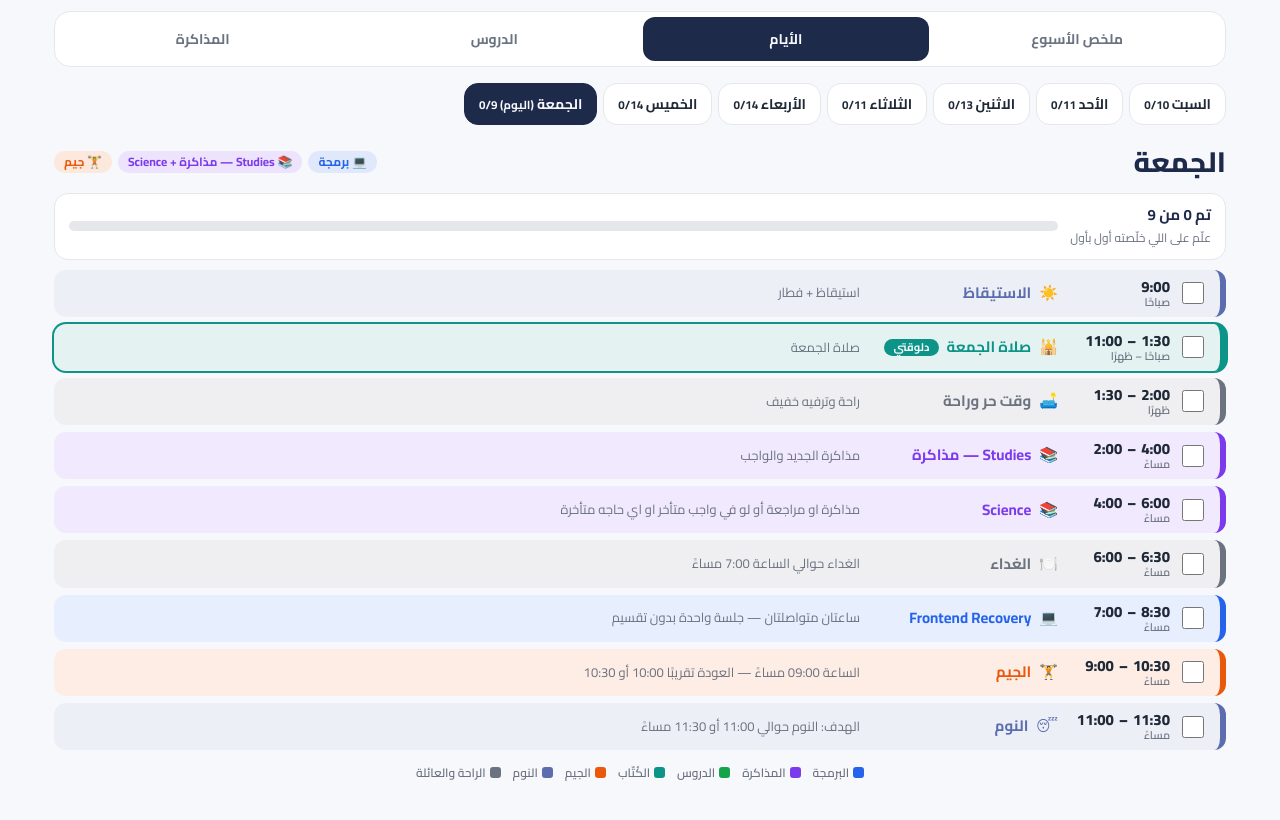
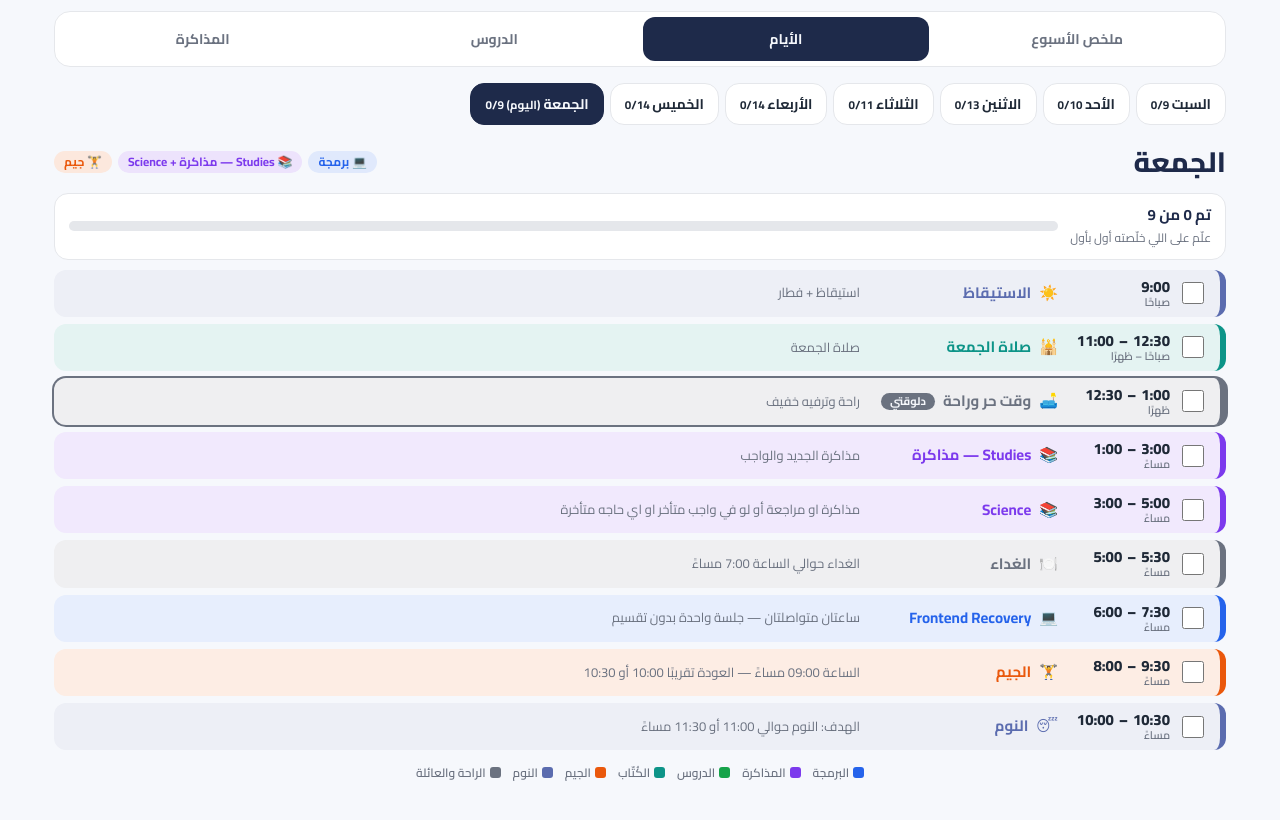
Before and after one commit to Abdokhaledshaaban/Daily-Routine, a plain HTML site: page index.html in a window 1280 px wide. Shown: the part 84-904 px from the top of the page. Drawn offline with Linux system fonts and the light colour scheme.

Commit message:
Update schedule times and activities in index.html

```diff
--- a/index.html
+++ b/index.html
@@ -590,20 +590,12 @@
                         id: 'd0_03',
                     },
                     {
-                        a: '14:00',
-                        b: '15:00',
-                        t: 'family',
-                        n: 'وقت العائلة والوقت الحر',
-                        d: 'راحة وترفيه خفيف — بدون مذاكرة',
-                        id: 'd0_04',
-                    },
-                    {
-                        a: '15:00',
-                        b: '16:00',
-                        t: 'kuttab',
-                        n: 'حفظ قرآن',
-                        d: 'حفظ قرآن لليوم الجديد',
-                        id: 'd0_05',
+                        a: '14:30',
+                        b: '16:30',
+                        t: 'lesson',
+                        n: 'Studies — درس',
+                        d: 'ينتهي 4:00 وقد يمتد إلى 4:30',
+                        id: 'd1_05',
                     },
                     {
                         a: '16:30',
@@ -680,14 +672,6 @@
                         id: 'd1_04',
                     },
                     {
-                        a: '16:00',
-                        b: '18:00',
-                        t: 'lesson',
-                        n: 'Studies — درس',
-                        d: 'ينتهي 6:00 وقد يمتد إلى 6:30',
-                        id: 'd1_05',
-                    },
-                    {
                         a: '18:00',
                         b: '19:00',
                         t: 'study',
@@ -1163,63 +1147,63 @@
                     },
                     {
                         a: '11:00',
-                        b: '13:30',
+                        b: '12:30',
                         t: 'prayer',
                         n: 'صلاة الجمعة',
                         d: 'صلاة الجمعة',
                         id: 'd6_01',
                     },
                     {
-                        a: '13:30',
-                        b: '14:00',
+                        a: '12:30',
+                        b: '13:00',
                         t: 'rest',
                         n: 'وقت حر وراحة',
                         d: 'راحة وترفيه خفيف',
                         id: 'd6_02',
                     },
                     {
-                        a: '14:00',
-                        b: '16:00',
+                        a: '13:00',
+                        b: '15:00',
                         t: 'study',
                         n: 'Studies — مذاكرة',
                         d: 'مذاكرة الجديد والواجب',
                         id: 'd6_03',
                     },
                     {
-                        a: '16:00',
-                        b: '18:00',
+                        a: '15:00',
+                        b: '17:00',
                         t: 'study',
                         n: 'Science',
                         d: 'مذاكرة او مراجعة أو لو في واجب متأخر او اي حاجه متأخرة',
                         id: 'd6_04',
                     },
                     {
-                        a: '18:00',
-                        b: '18:30',
+                        a: '17:00',
+                        b: '17:30',
                         t: 'meal',
                         n: 'الغداء',
                         d: 'الغداء حوالي الساعة 7:00 مساءً',
                         id: 'd6_05',
                     },
                     {
-                        a: '19:00',
-                        b: '20:30',
+                        a: '18:00',
+                        b: '19:30',
                         t: 'code',
                         n: 'Frontend Recovery',
                         d: 'ساعتان متواصلتان — جلسة واحدة بدون تقسيم',
                         id: 'd6_06',
                     },
                     {
-                        a: '21:00',
-                        b: '22:30',
+                        a: '20:00',
+                        b: '21:30',
                         t: 'gym',
                         n: 'الجيم',
                         d: 'الساعة 09:00 مساءً — العودة تقريبًا 10:00 أو 10:30',
                         id: 'd6_07',
                     },
                     {
-                        a: '23:00',
-                        b: '23:30',
+                        a: '22:00',
+                        b: '22:30',
                         t: 'sleep',
                         n: 'النوم',
                         d: 'الهدف: النوم حوالي 11:00 أو 11:30 مساءً',
```
